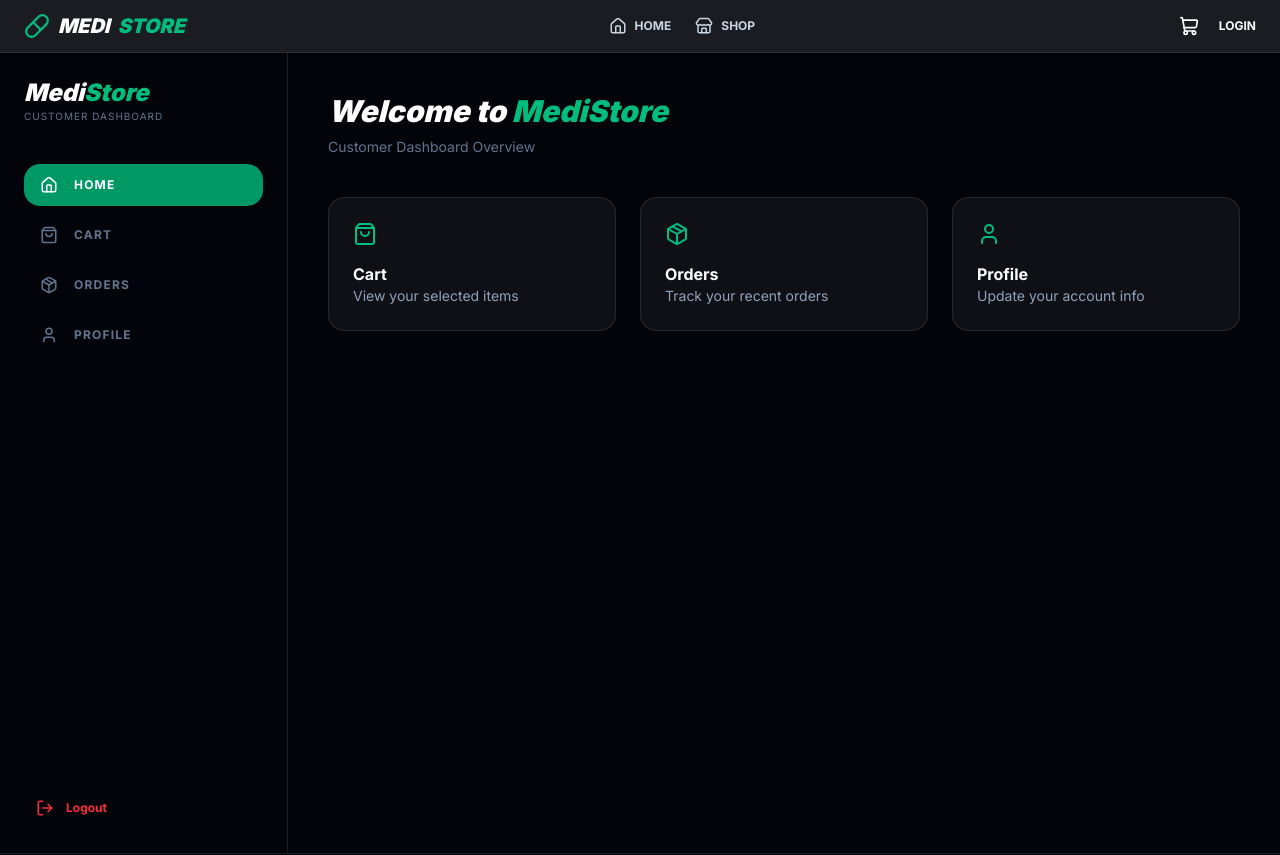
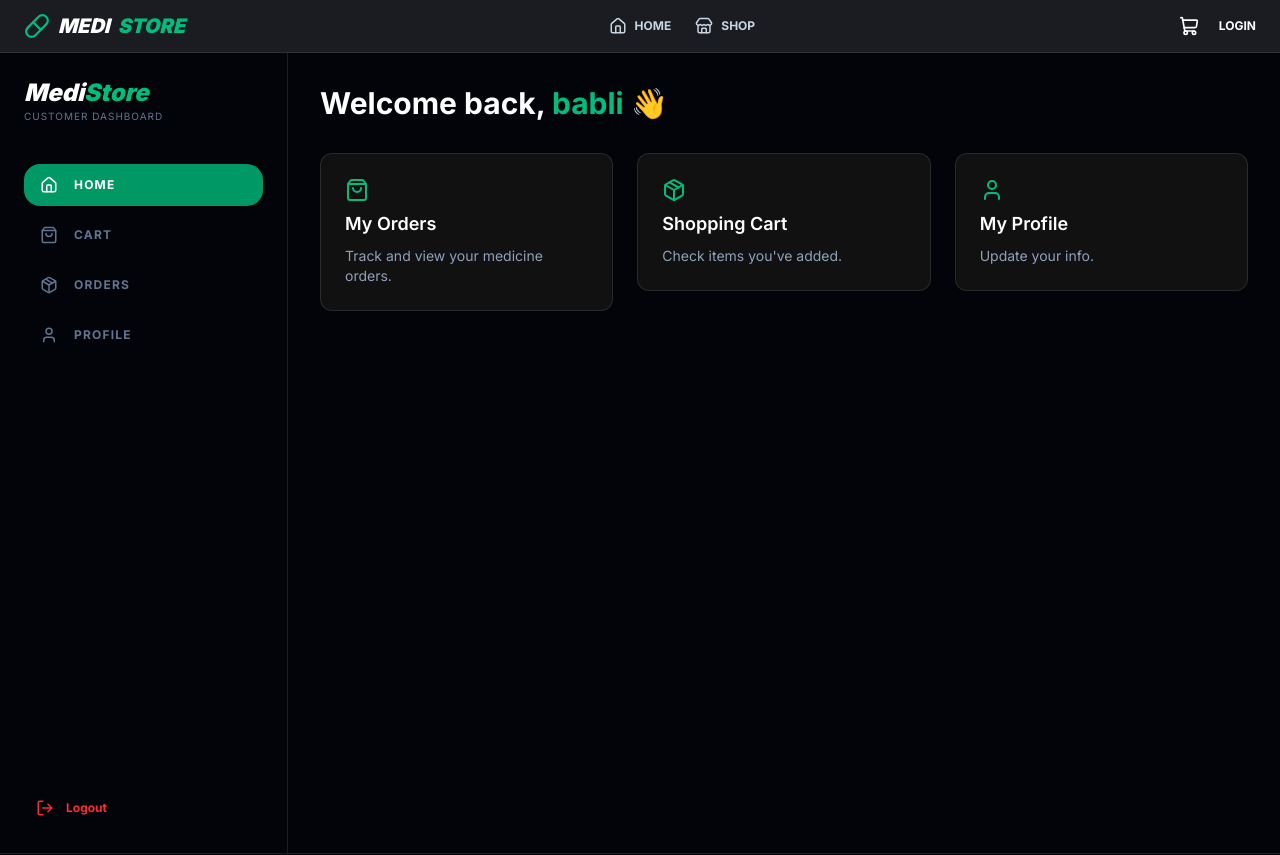
Before and after one commit to alhaz-431/storefrontend, a Next.js app: page /customer in a window 1280 px wide. Shown: the top 855 px of the page. Built offline with nearby package versions, Linux system fonts and the light colour scheme.

Commit message:
fixed sidebar issue

```diff
--- a/src/app/customer/page.tsx
+++ b/src/app/customer/page.tsx
@@ -1,57 +1,41 @@
 "use client";
 
 import { motion } from "framer-motion";
+import { ShoppingBag, Package, User } from "lucide-react";
 import Link from "next/link";
-import { ShoppingBag, Package, User } from "lucide-react";
 
-export default function CustomerDashboard() {
+export default function CustomerDashboardPage() {
   return (
-    <div className="p-6 lg:p-10">
-      {/* শুধুমাত্র মেইন কন্টেন্টের হেডার */}
-      <h1 className="text-3xl font-black italic text-white">
-        Welcome to <span className="text-emerald-500">MediStore</span>
+    <div className="p-8">
+      {/* শুধু মেইন হেডিং এবং কার্ড */}
+      <h1 className="text-3xl font-bold mb-8 text-white">
+        Welcome back, <span className="text-emerald-500">babli</span> 👋
       </h1>
 
-      <p className="text-slate-500 text-sm mt-2">
-        Customer Dashboard Overview
-      </p>
-
-      {/* কন্টেন্টের কার্ডগুলো - এগুলো লেআউটের সাইডবারের পাশে দেখাবে */}
-      <div className="grid md:grid-cols-3 gap-6 mt-10">
+      <div className="grid grid-cols-1 md:grid-cols-3 gap-6">
+        <Link href="/customer/orders">
+           <div className="bg-[#111] p-6 rounded-xl border border-white/10 hover:border-emerald-500 transition">
+             <ShoppingBag className="text-emerald-500 mb-2" />
+             <h2 className="text-lg font-semibold text-white">My Orders</h2>
+             <p className="text-slate-400 mt-2 text-sm">Track and view your medicine orders.</p>
+           </div>
+        </Link>
 
         <Link href="/customer/cart">
-          <motion.div
-            whileHover={{ scale: 1.03 }}
-            className="bg-white/5 p-6 rounded-2xl border border-white/10 hover:border-emerald-500 transition cursor-pointer"
-          >
-            <ShoppingBag className="text-emerald-500" />
-            <h2 className="font-bold mt-4 text-white">Cart</h2>
-            <p className="text-sm text-slate-400">View your selected items</p>
-          </motion.div>
-        </Link>
-
-        <Link href="/customer/orders">
-          <motion.div
-            whileHover={{ scale: 1.03 }}
-            className="bg-white/5 p-6 rounded-2xl border border-white/10 hover:border-emerald-500 transition cursor-pointer"
-          >
-            <Package className="text-emerald-500" />
-            <h2 className="font-bold mt-4 text-white">Orders</h2>
-            <p className="text-sm text-slate-400">Track your recent orders</p>
-          </motion.div>
+           <div className="bg-[#111] p-6 rounded-xl border border-white/10 hover:border-emerald-500 transition">
+             <Package className="text-emerald-500 mb-2" />
+             <h2 className="text-lg font-semibold text-white">Shopping Cart</h2>
+             <p className="text-slate-400 mt-2 text-sm">Check items you've added.</p>
+           </div>
         </Link>
 
         <Link href="/customer/profile">
-          <motion.div
-            whileHover={{ scale: 1.03 }}
-            className="bg-white/5 p-6 rounded-2xl border border-white/10 hover:border-emerald-500 transition cursor-pointer"
-          >
-            <User className="text-emerald-500" />
-            <h2 className="font-bold mt-4 text-white">Profile</h2>
-            <p className="text-sm text-slate-400">Update your account info</p>
-          </motion.div>
+           <div className="bg-[#111] p-6 rounded-xl border border-white/10 hover:border-emerald-500 transition">
+             <User className="text-emerald-500 mb-2" />
+             <h2 className="text-lg font-semibold text-white">My Profile</h2>
+             <p className="text-slate-400 mt-2 text-sm">Update your info.</p>
+           </div>
         </Link>
-
       </div>
     </div>
   );
```
